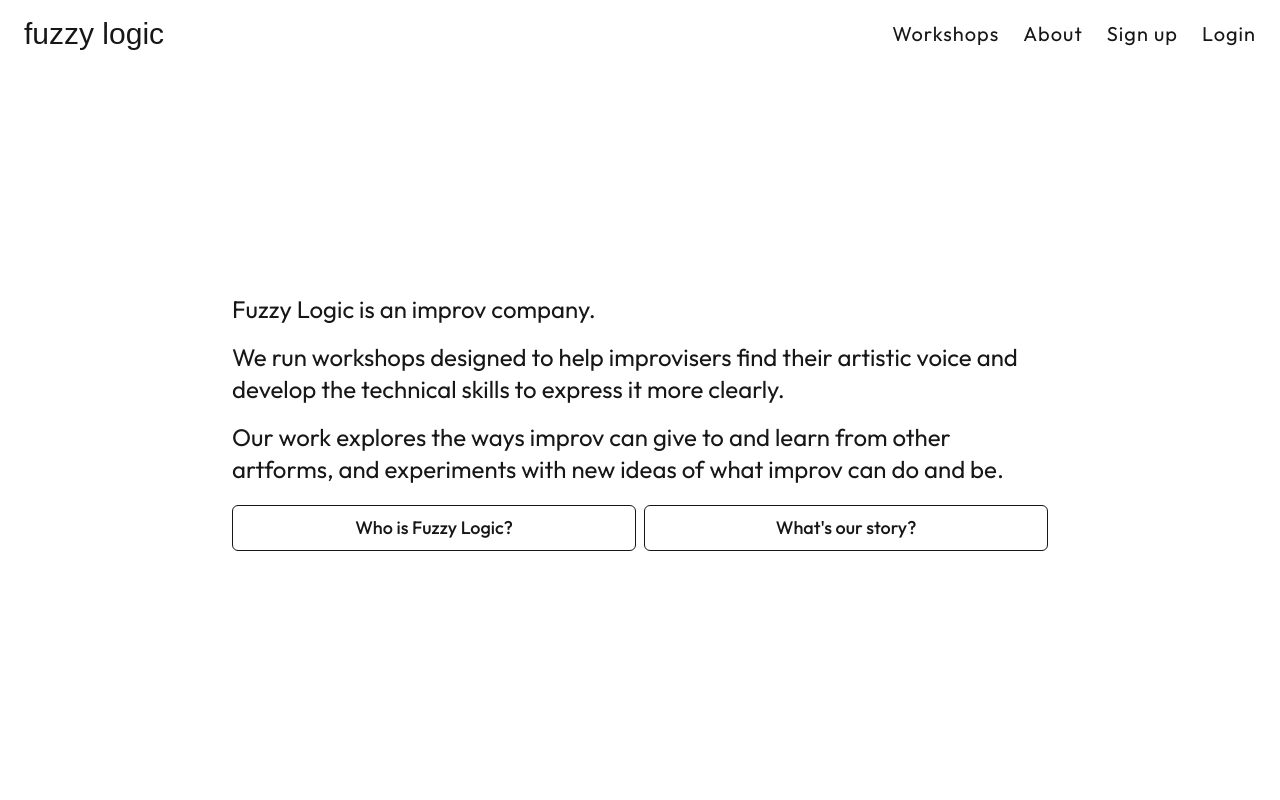
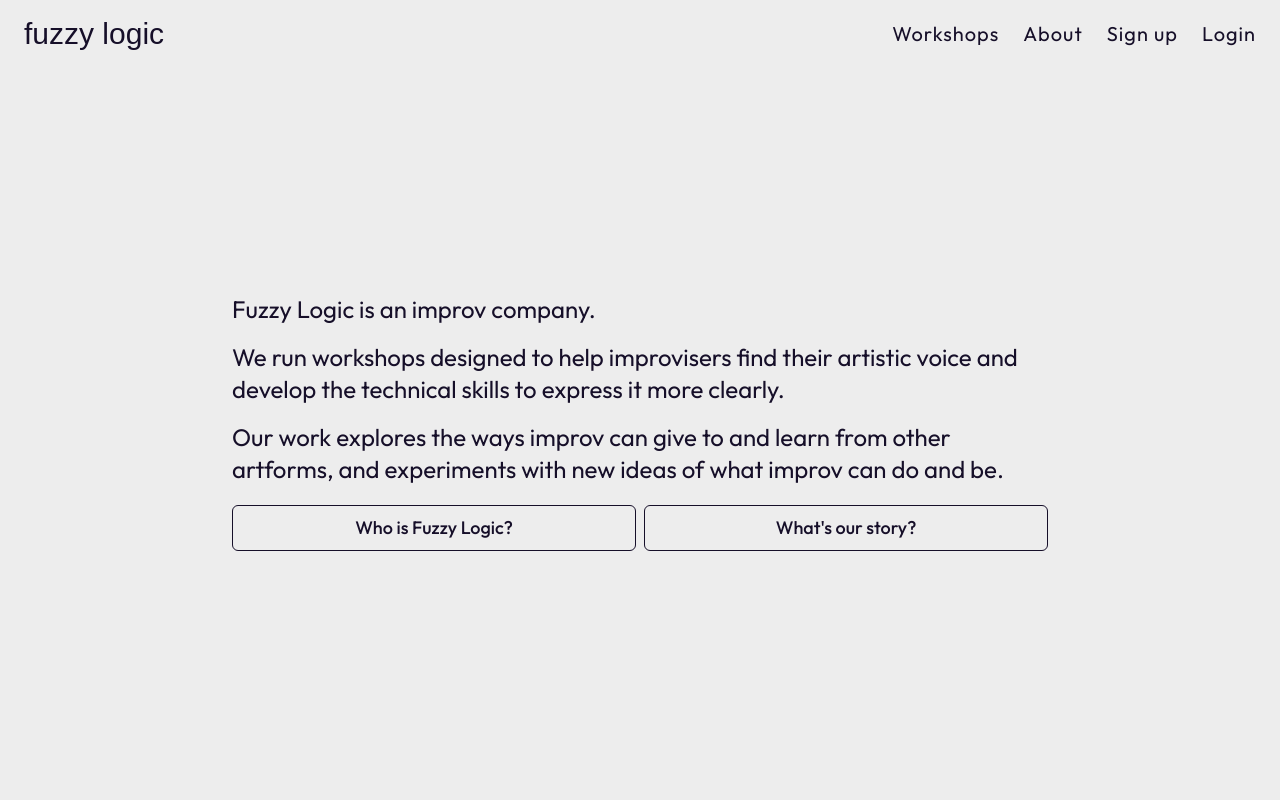
Before and after one commit to NathanDean/fuzzy-logic, a Next.js app: page /about in a window 1280 px wide. Shown: the top 800 px of the page. Built offline with nearby package versions, Linux system fonts and the light colour scheme; no server answers; the database is empty; a web font is replaced by a local one.

Commit message:
Install Vercel analytics and add analytics component to layout

```diff
--- a/package.json
+++ b/package.json
@@ -18,6 +18,7 @@
     "@supabase/auth-ui-shared": "^0.1.8",
     "@supabase/ssr": "^0.6.1",
     "@supabase/supabase-js": "^2.49.1",
+    "@vercel/analytics": "^1.5.0",
     "@zxcvbn-ts/core": "^3.0.4",
     "@zxcvbn-ts/language-common": "^3.0.4",
     "@zxcvbn-ts/language-en": "^3.0.2",
--- a/src/app/globals.css
+++ b/src/app/globals.css
@@ -1,8 +1,8 @@
 @import 'tailwindcss';
 
 :root {
-  --background: #ffffff;
-  --foreground: #171717;
+  --background: #ededed;
+  --foreground: #160f29;
   --font-sigmar: 'Sigmar', sans-serif;
   --font-outfit: 'Outfit', sans-serif;
 }
--- a/src/app/layout.tsx
+++ b/src/app/layout.tsx
@@ -1,6 +1,6 @@
 // Imports
 import type { Metadata } from 'next';
-
+import { Analytics } from '@vercel/analytics/next';
 import './globals.css';
 import { sigmar } from '@/lib/fonts';
 import Header from '@/components/Header';
@@ -45,8 +45,8 @@ export default function RootLayout({
             {children}
           </main>
         </AuthProvider>
-
         <Footer />
+        <Analytics />
       </body>
     </html>
   );
```
Also changed, not shown: 1 other file (tests, documents, lock files or other folders).
